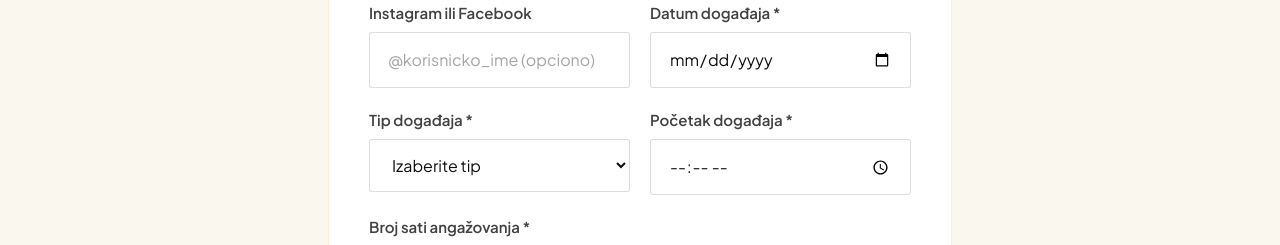
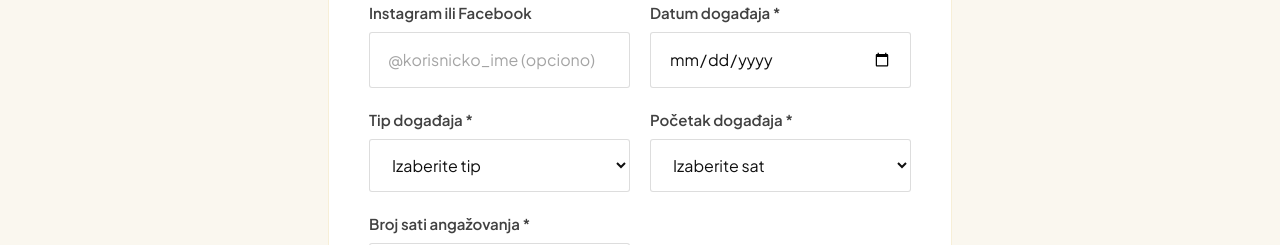
Before and after one commit to Nikola-02/tvoja360prica, a Next.js app: page / in a window 1280 px wide. Shown: the part 8420-8665 px from the top of the page. Built offline with nearby package versions, Linux system fonts and the light colour scheme.

Commit message:
fix hours

```diff
--- a/components/Booking.jsx
+++ b/components/Booking.jsx
@@ -12,6 +12,12 @@ const eventTypes = [
   "Proslava",
   "Drugo",
 ];
+
+const startHourOptions = Array.from({ length: 14 }, (_, i) => {
+  const hour = i + 10;
+  const value = `${String(hour).padStart(2, "0")}:00`;
+  return { value, label: `${hour} h` };
+});
 
 const initialForm = {
   name: "",
@@ -163,13 +169,19 @@ export default function Booking() {
                 <label className="block text-[0.9375rem] font-semibold text-[#111111]/80 mb-1.5">
                   Početak događaja *
                 </label>
-                <input
+                <select
                   required
-                  type="time"
                   value={form.startTime}
                   onChange={update("startTime")}
                   className="input-premium"
-                />
+                >
+                  <option value="">Izaberite sat</option>
+                  {startHourOptions.map(({ value, label }) => (
+                    <option key={value} value={value}>
+                      {label}
+                    </option>
+                  ))}
+                </select>
               </div>
 
               <div>
```
